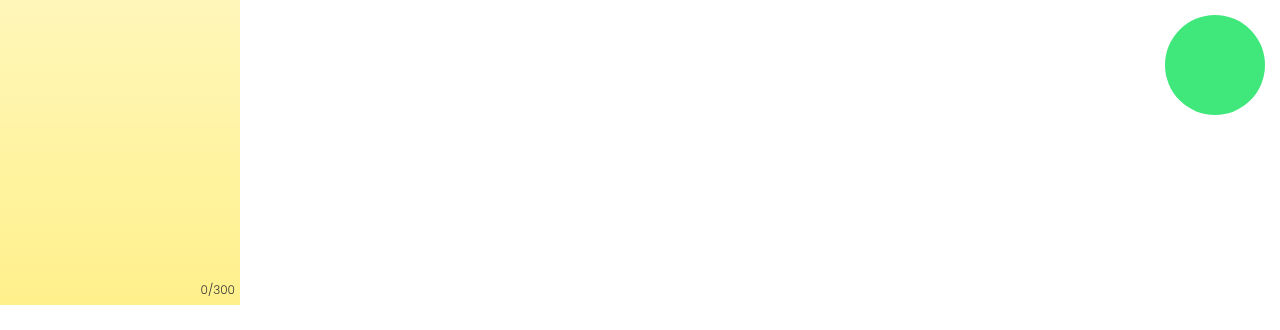
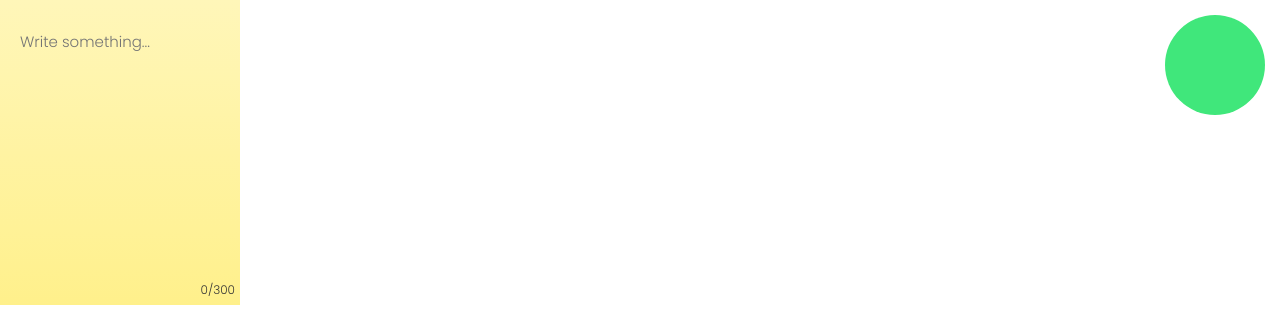
Before and after one commit to Diego-EM/Notes-app, an Angular app: page / in a window 1280 px wide. Shown: the top 330 px of the page. Built offline with nearby package versions, Linux system fonts and the light colour scheme.

Commit message:
Drag/drop system refactor

```diff
--- a/src/app/app.component.ts
+++ b/src/app/app.component.ts
@@ -1,4 +1,4 @@
-import { Component, Renderer2 } from '@angular/core';
+import { Component } from '@angular/core';
 
 @Component({
   selector: 'app-root',
@@ -7,16 +7,11 @@ import { Component, Renderer2 } from '@angular/core';
 })
 export class AppComponent {
 
-  constructor(private render: Renderer2){}
+  constructor(){}
 
   ngOnInit(): void {
   }
 
   ngAfterViewInit(): void {
   }
-
-  dropped(e: any): void {
-    console.log("Elemento soltado");
-    console.log(e);
-  }
 }
--- a/src/app/components/note/note.component.html
+++ b/src/app/components/note/note.component.html
@@ -1,4 +1,4 @@
 <div class="note color">
-    <textarea #textarea></textarea>
+    <textarea placeholder="Write something..." #textarea></textarea>
     <div class="counter" #counter></div>
 </div>
--- a/src/app/components/note/note.component.ts
+++ b/src/app/components/note/note.component.ts
@@ -29,8 +29,4 @@ export class NoteComponent implements OnInit {
       counter.textContent = `${textarea.value.length}/${max}`;
     })
   }
-
-  dropped(e: any): void {
-    console.log(e);
-  }
 }
```
